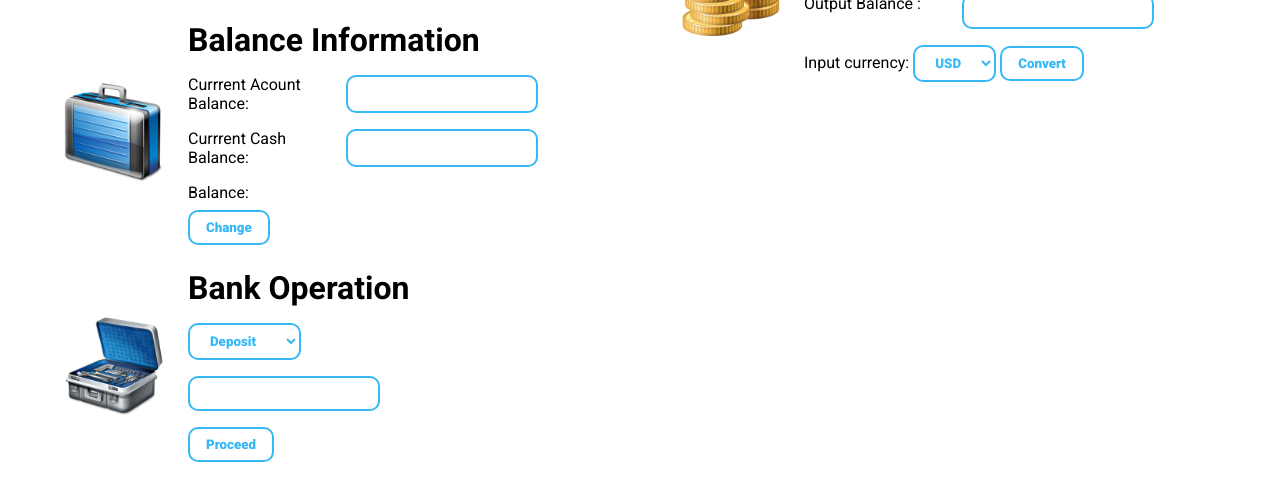
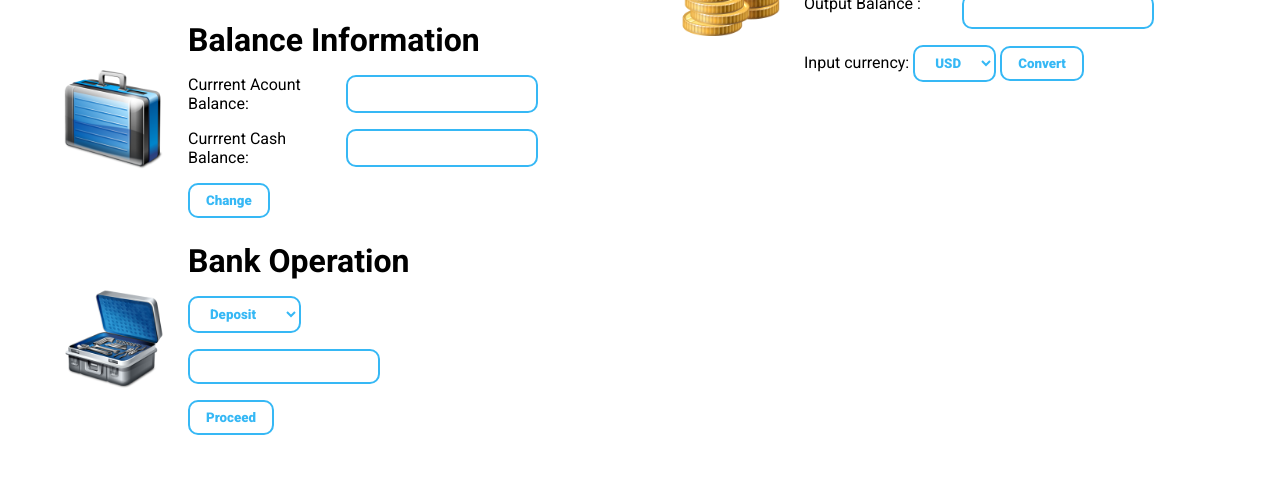
Before and after one commit to WasinMueanchit/itf-it68070170, a plain HTML site: page index.html in a window 1280 px wide. Shown: the part 807-1307 px from the top of the page. Drawn offline with Linux system fonts and the light colour scheme.

Commit message:
Update index.html

```diff
--- a/index.html
+++ b/index.html
@@ -51,9 +51,6 @@
                         </div>
                         <div class="labelbutton">
                             <div>
-                                <label>Balance:</label>
-                            </div>
-                            <div>
                                 <button onclick="handleBalanceChange()">Change</button>
                             </div>
                         </div>
```
